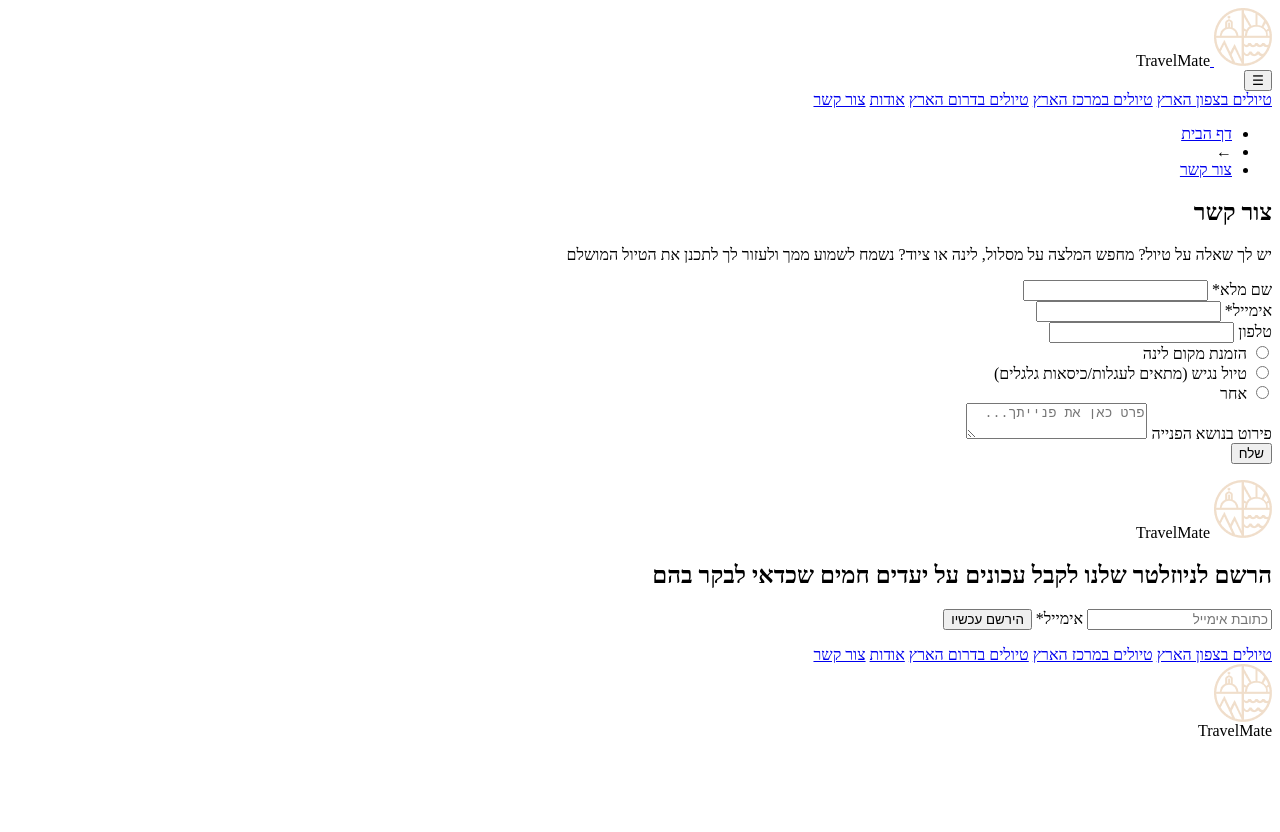
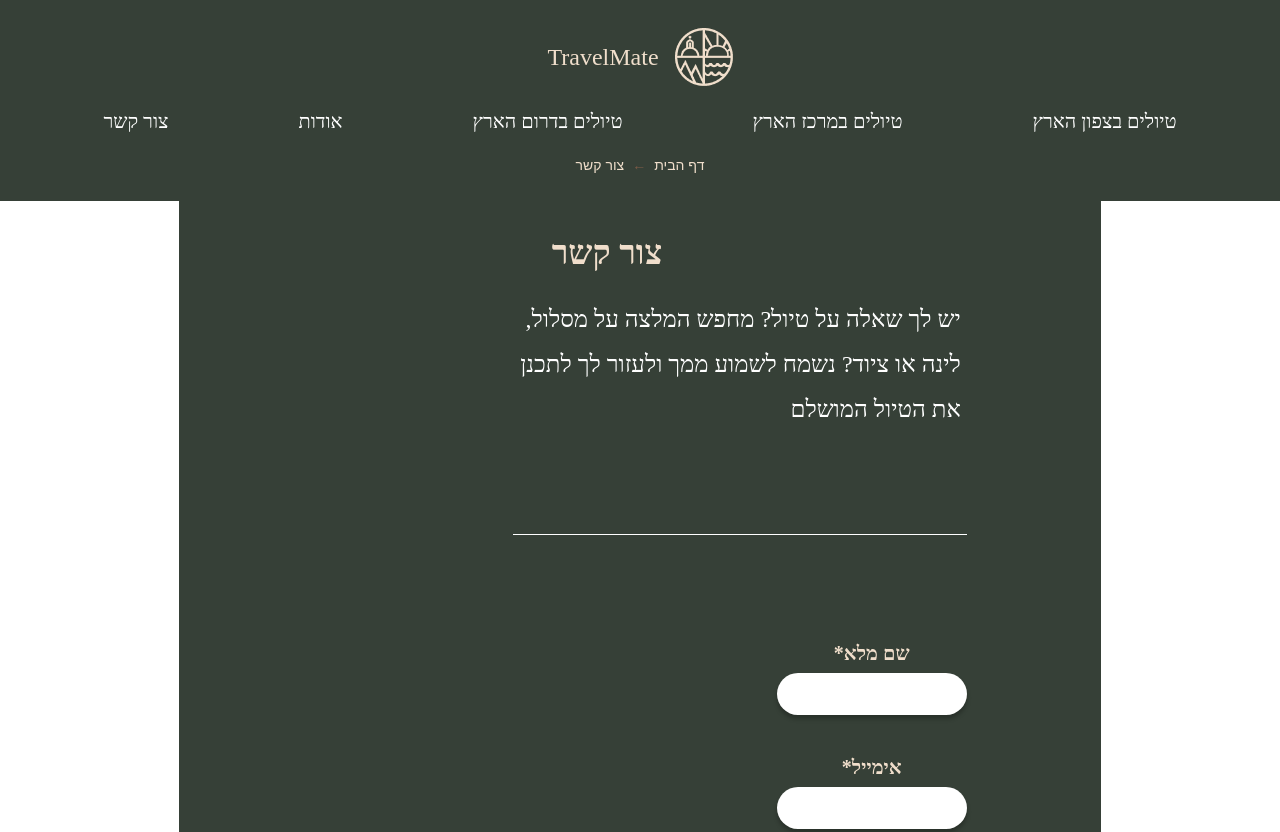
Before and after one commit to pearl-bettan/TravelMate, a plain HTML site: page contactUs.html in a window 1280 px wide. Shown: the top 832 px of the page. Before the commit the page ends 800 px from the top, so only its background shows below. Drawn offline with Linux system fonts and the light colour scheme.

Commit message:
Update contactUs.html

```diff
--- a/contactUs.html
+++ b/contactUs.html
@@ -5,7 +5,7 @@
     <title>צור קשר | TravelMate - טיולים בישראל</title>
     <meta name="description" content="צור קשר עם TravelMate לקבלת ייעוץ מקצועי על טיולים בישראל. מחפש המלצות על מסלולים, לינה או ציוד? נשמח לעזור לך לתכנן את הטיול המושלם." />
     <meta name="keywords" content="צור קשר, טיולים בישראל, ייעוץ טיולים, מסלולי טיול, לינה, TravelMate" />
-    <link rel="stylesheet" href="css/contact.css" />
+    <link rel="stylesheet" href="css/contactUs.css" />
 </head>
 
 <body>
```
